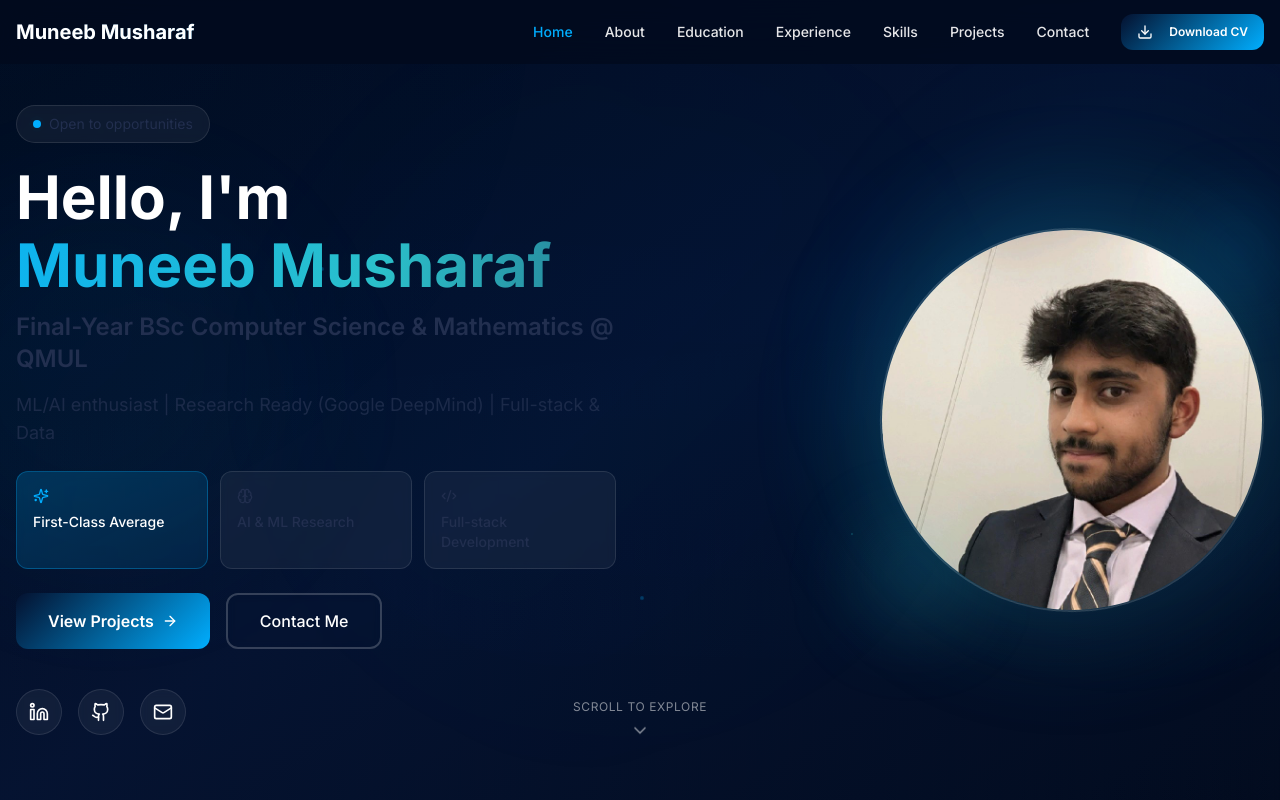
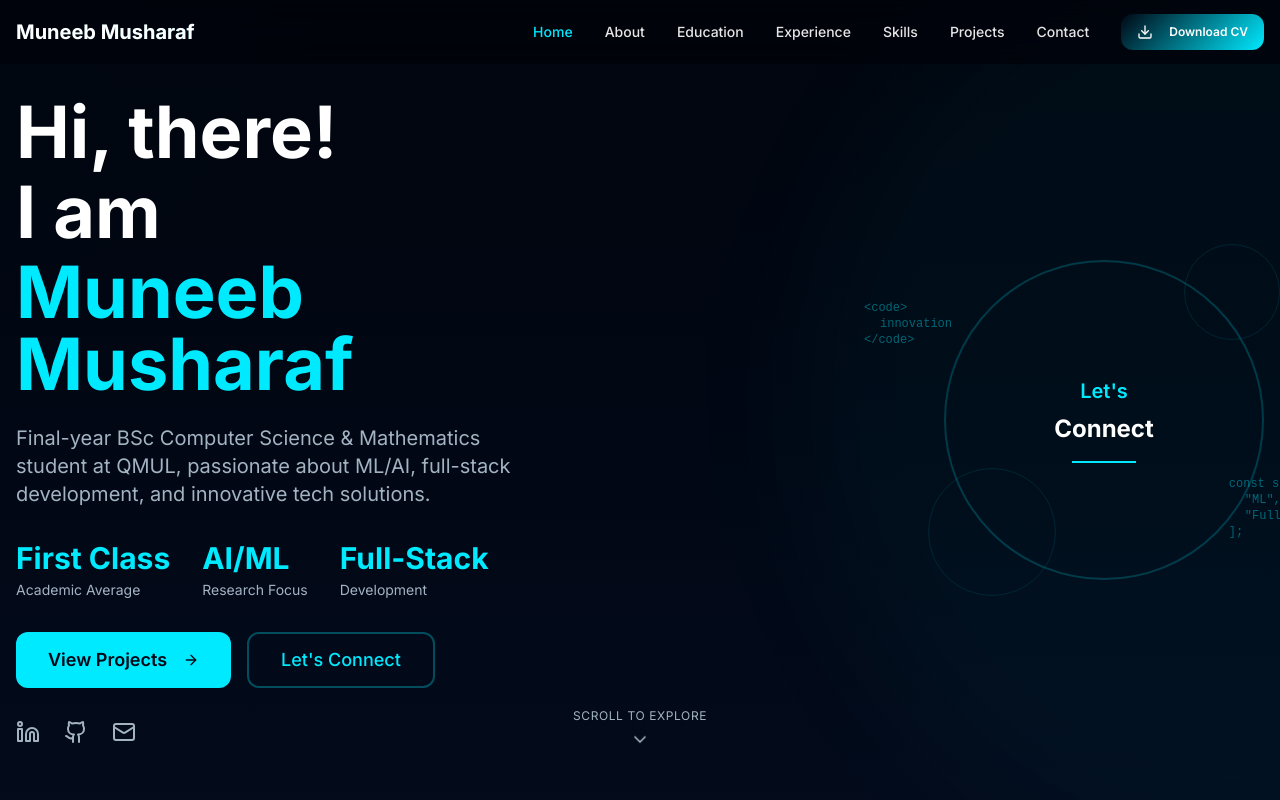
Before and after one commit to MUNEEBM05/muneeb-musharaf, a React (Vite) app: page / in a window 1280 px wide. Shown: the top 800 px of the page. Built offline with nearby package versions, Linux system fonts and the light colour scheme.

Commit message:
Update hero section styling
Adjusted the hero section to incorporate a darker navy blue background and refined the animated background effects to reduce brightness, creating a more subtle and sophisticated visual experience.

```diff
--- a/src/components/Hero.tsx
+++ b/src/components/Hero.tsx
@@ -29,122 +29,83 @@ const Hero = () => {
   }, []);
 
   return (
-    <section className="min-h-screen relative flex items-center justify-center overflow-hidden bg-gradient-to-br from-primary-dark via-primary to-primary-dark">
-      {/* Subtle Aurora Background Effect */}
+    <section className="min-h-screen relative flex items-center justify-center overflow-hidden bg-primary">
+      {/* Minimal Background Effect */}
       <div className="absolute inset-0">
-        <div className="absolute inset-0 bg-gradient-to-t from-transparent via-accent/[0.02] to-transparent animate-aurora" />
-        <div className="absolute inset-0 bg-gradient-to-b from-transparent via-teal/[0.02] to-transparent animate-aurora-reverse" />
+        {/* Very subtle gradient overlay */}
+        <div className="absolute inset-0 bg-gradient-to-b from-primary-dark via-primary to-primary-light opacity-50" />
+
+        {/* Single subtle glow orb */}
+        <div className="absolute top-1/2 right-0 translate-x-1/2 -translate-y-1/2 w-[60rem] h-[60rem] bg-accent/[0.03] rounded-full blur-3xl" />
       </div>
 
-      {/* Subtle Gradient Orbs */}
-      <div className="absolute top-1/4 -left-20 w-96 h-96 bg-gradient-to-br from-accent/[0.05] to-teal/[0.03] rounded-full blur-3xl animate-float" />
-      <div className="absolute bottom-1/4 -right-20 w-[30rem] h-[30rem] bg-gradient-to-br from-teal/[0.05] to-accent/[0.03] rounded-full blur-3xl animate-float-delayed" />
-      <div className="absolute top-1/2 left-1/2 -translate-x-1/2 -translate-y-1/2 w-[40rem] h-[40rem] bg-gradient-to-br from-accent/[0.02] to-transparent rounded-full blur-3xl animate-float-slow" />
-
-      {/* Subtle Particle Effect */}
-      <div className="absolute inset-0">
-        <div className="absolute top-1/3 left-1/4 w-1 h-1 bg-accent/30 rounded-full animate-twinkle" />
-        <div className="absolute top-2/3 right-1/3 w-0.5 h-0.5 bg-teal/30 rounded-full animate-twinkle animation-delay-2000" />
-        <div className="absolute bottom-1/4 left-1/2 w-1 h-1 bg-accent/30 rounded-full animate-twinkle animation-delay-4000" />
-        <div className="absolute top-1/2 right-1/4 w-0.5 h-0.5 bg-teal/30 rounded-full animate-twinkle" style={{ animationDelay: '3s' }} />
-        <div className="absolute top-1/4 right-1/2 w-1 h-1 bg-secondary-light/20 rounded-full animate-twinkle" style={{ animationDelay: '1.5s' }} />
-      </div>
-
-      {/* Interactive Glow - Very Subtle */}
+      {/* Interactive Glow - Ultra Subtle */}
       <div
-        className="absolute inset-0 opacity-20 transition-all duration-500"
+        className="absolute inset-0 opacity-10 transition-all duration-700"
         style={{
-          background: `radial-gradient(circle at ${mousePosition.x}px ${mousePosition.y}px, hsl(var(--accent) / 0.08) 0%, transparent 40%)`,
+          background: `radial-gradient(circle at ${mousePosition.x}px ${mousePosition.y}px, hsl(var(--accent) / 0.05) 0%, transparent 30%)`,
         }}
       />
 
       <div className="container mx-auto px-4 pt-20 pb-10 relative z-10">
         <div className="grid lg:grid-cols-2 gap-12 items-center">
           {/* Text Content */}
-          <div className="space-y-6 animate-fade-up">
-            {/* Badge */}
-            <div className="inline-flex items-center gap-2 px-4 py-2 rounded-full bg-white/5 backdrop-blur-sm border border-white/10">
-              <span className="relative flex h-2 w-2">
-                <span className="animate-ping absolute inline-flex h-full w-full rounded-full bg-accent opacity-75"></span>
-                <span className="relative inline-flex rounded-full h-2 w-2 bg-accent"></span>
-              </span>
-              <span className="text-sm text-secondary-light">Open to opportunities</span>
-            </div>
-
-            <div className="space-y-4">
-              <h1 className="text-4xl md:text-5xl lg:text-6xl font-bold text-white">
-                Hello, I'm
-                <span className="block mt-2">
-                  <span className="bg-gradient-to-r from-accent via-teal to-secondary-light bg-clip-text text-transparent animate-gradient">
-                    Muneeb Musharaf
-                  </span>
+          <div className="space-y-8 animate-fade-up">
+            <div className="space-y-6">
+              <h1 className="text-5xl md:text-6xl lg:text-7xl font-bold">
+                <span className="text-white">Hi, there!</span>
+                <span className="block text-white mt-2">I am</span>
+                <span className="block text-accent mt-2">
+                  Muneeb Musharaf
                 </span>
               </h1>
-              <h2 className="text-xl md:text-2xl font-semibold text-secondary-light">
-                Final-Year BSc Computer Science & Mathematics @ QMUL
-              </h2>
-              <p className="text-lg text-secondary-light/80">
-                ML/AI enthusiast | Research Ready (Google DeepMind) | Full-stack & Data
+
+              <p className="text-lg md:text-xl text-muted-foreground max-w-lg">
+                Final-year BSc Computer Science & Mathematics student at QMUL, passionate about ML/AI,
+                full-stack development, and innovative tech solutions.
               </p>
             </div>
 
-            {/* Stats Cards */}
-            <div className="grid grid-cols-1 sm:grid-cols-3 gap-3">
-              {stats.map((stat, index) => {
-                const Icon = stat.icon;
-                return (
-                  <div
-                    key={index}
-                    className={cn(
-                      "group relative p-4 rounded-xl backdrop-blur-sm border transition-all duration-300 hover:scale-105 animate-scale-in",
-                      stat.highlight
-                        ? "bg-gradient-to-br from-accent/20 to-accent/10 border-accent/30 hover:border-accent/50"
-                        : "bg-white/5 border-white/10 hover:border-white/20"
-                    )}
-                    style={{ animationDelay: `${index * 100}ms` }}
-                  >
-                    <Icon className={cn(
-                      "h-4 w-4 mb-2",
-                      stat.highlight ? "text-accent" : "text-secondary-light"
-                    )} />
-                    <p className={cn(
-                      "text-sm font-medium",
-                      stat.highlight ? "text-white" : "text-secondary-light"
-                    )}>
-                      {stat.label}
-                    </p>
-                    {stat.highlight && (
-                      <div className="absolute inset-0 bg-accent/20 rounded-xl blur-xl opacity-0 group-hover:opacity-100 transition-opacity" />
-                    )}
-                  </div>
-                );
-              })}
+            {/* Simple Stats */}
+            <div className="flex flex-wrap gap-8">
+              <div className="space-y-1">
+                <p className="text-3xl font-bold text-accent">First Class</p>
+                <p className="text-sm text-muted-foreground">Academic Average</p>
+              </div>
+              <div className="space-y-1">
+                <p className="text-3xl font-bold text-accent">AI/ML</p>
+                <p className="text-sm text-muted-foreground">Research Focus</p>
+              </div>
+              <div className="space-y-1">
+                <p className="text-3xl font-bold text-accent">Full-Stack</p>
+                <p className="text-sm text-muted-foreground">Development</p>
+              </div>
             </div>
 
             {/* CTA Buttons */}
             <div className="flex flex-wrap gap-4">
               <Link to="/projects">
-                <Button variant="hero" size="lg" className="group relative overflow-hidden">
-                  <span className="relative z-10 flex items-center">
-                    View Projects
-                    <ArrowRight className="ml-2 h-5 w-5 group-hover:translate-x-1 transition-transform" />
-                  </span>
-                  <div className="absolute inset-0 bg-gradient-to-r from-accent to-teal opacity-0 group-hover:opacity-100 transition-opacity" />
+                <Button
+                  size="lg"
+                  className="bg-accent hover:bg-accent-hover text-accent-foreground font-semibold px-8 py-6 text-lg"
+                >
+                  View Projects
+                  <ArrowRight className="ml-2 h-5 w-5" />
                 </Button>
               </Link>
               <Link to="/contact">
                 <Button
                   variant="outline"
                   size="lg"
-                  className="border-white/20 text-white hover:bg-white/10 backdrop-blur-sm"
+                  className="border-accent/30 text-accent hover:bg-accent/10 hover:border-accent px-8 py-6 text-lg"
                 >
-                  Contact Me
+                  Let's Connect
                 </Button>
               </Link>
             </div>
 
             {/* Social Links */}
-            <div className="flex gap-4 pt-4">
+            <div className="flex gap-6">
               {[
                 { href: "https://linkedin.com/in/muneebmusharaf", icon: Linkedin, label: "LinkedIn" },
                 { href: "https://github.com/MUNEEBM05", icon: Github, label: "GitHub" },
@@ -157,54 +118,54 @@ const Hero = () => {
                     href={social.href}
                     target={social.href.startsWith("mailto") ? undefined : "_blank"}
                     rel={social.href.startsWith("mailto") ? undefined : "noopener noreferrer"}
-                    className="group relative p-3 rounded-full bg-white/5 backdrop-blur-sm border border-white/10 hover:border-accent/50 transition-all duration-300 hover:-translate-y-1"
+                    className="text-muted-foreground hover:text-accent transition-colors duration-300"
                     aria-label={social.label}
                   >
-                    <Icon className="h-5 w-5 text-white group-hover:text-accent transition-colors" />
-                    <div className="absolute inset-0 bg-accent/20 rounded-full blur-xl opacity-0 group-hover:opacity-100 transition-opacity" />
+                    <Icon className="h-6 w-6" />
                   </a>
                 );
               })}
             </div>
           </div>
 
-          {/* Profile Image */}
-          <div className="relative flex justify-center lg:justify-end animate-fade-in">
+          {/* Minimalist Graphic Section */}
+          <div className="relative flex justify-center lg:justify-end">
             <div className="relative">
-              {/* Image Container with Modern Effects */}
-              <div className="relative w-80 h-80 md:w-96 md:h-96">
-                {/* Glow Effects */}
-                <div className="absolute inset-0 bg-gradient-to-br from-accent via-teal to-secondary-light rounded-full blur-3xl opacity-30 animate-glow-pulse" />
-
-                {/* Main Image Container */}
-                <div className="relative w-full h-full rounded-full overflow-hidden border-2 border-white/10 backdrop-blur-sm">
-                  <div className="absolute inset-0 bg-gradient-to-br from-accent/20 to-teal/20" />
-                  {imageLoaded ? (
-                    <img
-                      src={linkedinProfile}
-                      alt="Muneeb Musharaf"
-                      className="w-full h-full object-cover relative z-10"
-                    />
-                  ) : (
-                    <div className="w-full h-full animate-pulse bg-white/5" />
-                  )}
+              {/* Connect Circle */}
+              <div className="relative">
+                <div className="w-72 h-72 md:w-80 md:h-80 rounded-full border-2 border-accent/20 flex items-center justify-center">
+                  <div className="text-center">
+                    <p className="text-accent text-xl font-semibold mb-2">Let's</p>
+                    <p className="text-white text-2xl font-bold">Connect</p>
+                    <div className="mt-4 w-16 h-0.5 bg-accent mx-auto" />
+                  </div>
                 </div>
 
-                {/* Decorative Ring */}
-                <div className="absolute inset-0 rounded-full border border-white/5 scale-110 animate-spin-slow" />
-                <div className="absolute inset-0 rounded-full border border-white/5 scale-125 animate-spin-slow animation-delay-2000" />
+                {/* Decorative Elements */}
+                <div className="absolute -top-4 -right-4 w-24 h-24 border border-accent/10 rounded-full" />
+                <div className="absolute -bottom-4 -left-4 w-32 h-32 border border-accent/10 rounded-full" />
+
+                {/* Code snippets decoration */}
+                <div className="absolute top-10 -left-20 text-accent/40 font-mono text-xs">
+                  <div>&lt;code&gt;</div>
+                  <div className="ml-4">innovation</div>
+                  <div>&lt;/code&gt;</div>
+                </div>
+
+                <div className="absolute bottom-10 -right-20 text-accent/40 font-mono text-xs">
+                  <div>const skills = [</div>
+                  <div className="ml-4">"ML", "AI",</div>
+                  <div className="ml-4">"Full-Stack"</div>
+                  <div>];</div>
+                </div>
               </div>
-
-              {/* Floating Elements */}
-              <div className="absolute -top-4 -right-4 w-20 h-20 bg-accent/20 rounded-full blur-2xl animate-float" />
-              <div className="absolute -bottom-4 -left-4 w-24 h-24 bg-teal/20 rounded-full blur-2xl animate-float animation-delay-2000" />
             </div>
           </div>
         </div>
 
         {/* Scroll Indicator */}
         <div className="absolute bottom-8 left-1/2 transform -translate-x-1/2">
-          <div className="flex flex-col items-center gap-2 text-white/50">
+          <div className="flex flex-col items-center gap-2 text-muted-foreground">
             <span className="text-xs uppercase tracking-wider">Scroll to explore</span>
             <ChevronDown className="h-5 w-5 animate-bounce" />
           </div>
--- a/src/index.css
+++ b/src/index.css
@@ -8,30 +8,30 @@ All colors MUST be HSL.
 
 @layer base {
   :root {
-    /* Core Colors - Darker Navy Blue palette */
-    --background: 222 47% 8%;
-    --foreground: 210 40% 96%;
+    /* Core Colors - Deep Dark Navy with Cyan accents */
+    --background: 222 84% 5%;
+    --foreground: 210 40% 98%;
 
-    /* Darker Navy - Primary brand color */
-    --primary: 222 84% 10%;
+    /* Ultra Dark Navy - Primary brand color */
+    --primary: 222 90% 4%;
     --primary-foreground: 210 40% 98%;
-    --primary-dark: 222 90% 6%;
-    --primary-light: 222 60% 18%;
+    --primary-dark: 222 95% 2%;
+    --primary-light: 222 75% 8%;
 
-    /* Deep Blue - Background accents */
-    --secondary: 222 44% 16%;
-    --secondary-foreground: 210 40% 90%;
-    --secondary-light: 222 40% 22%;
+    /* Dark Blue-Gray - Background accents */
+    --secondary: 222 50% 11%;
+    --secondary-foreground: 210 40% 95%;
+    --secondary-light: 222 45% 16%;
 
-    /* Bright Cyan - CTAs and interactive */
-    --accent: 199 100% 50%;
-    --accent-foreground: 222 47% 11%;
-    --accent-hover: 199 100% 42%;
+    /* Cyan - CTAs and interactive */
+    --accent: 185 100% 50%;
+    --accent-foreground: 222 84% 5%;
+    --accent-hover: 185 100% 45%;
 
     /* Teal - Badges and chips */
-    --teal: 184 65% 48%;
-    --teal-foreground: 0 0% 100%;
-    --teal-light: 184 50% 30%;
+    --teal: 175 70% 45%;
+    --teal-foreground: 222 84% 5%;
+    --teal-light: 175 60% 35%;
 
     /* UI Elements */
     --card: 222 44% 12%;
```
